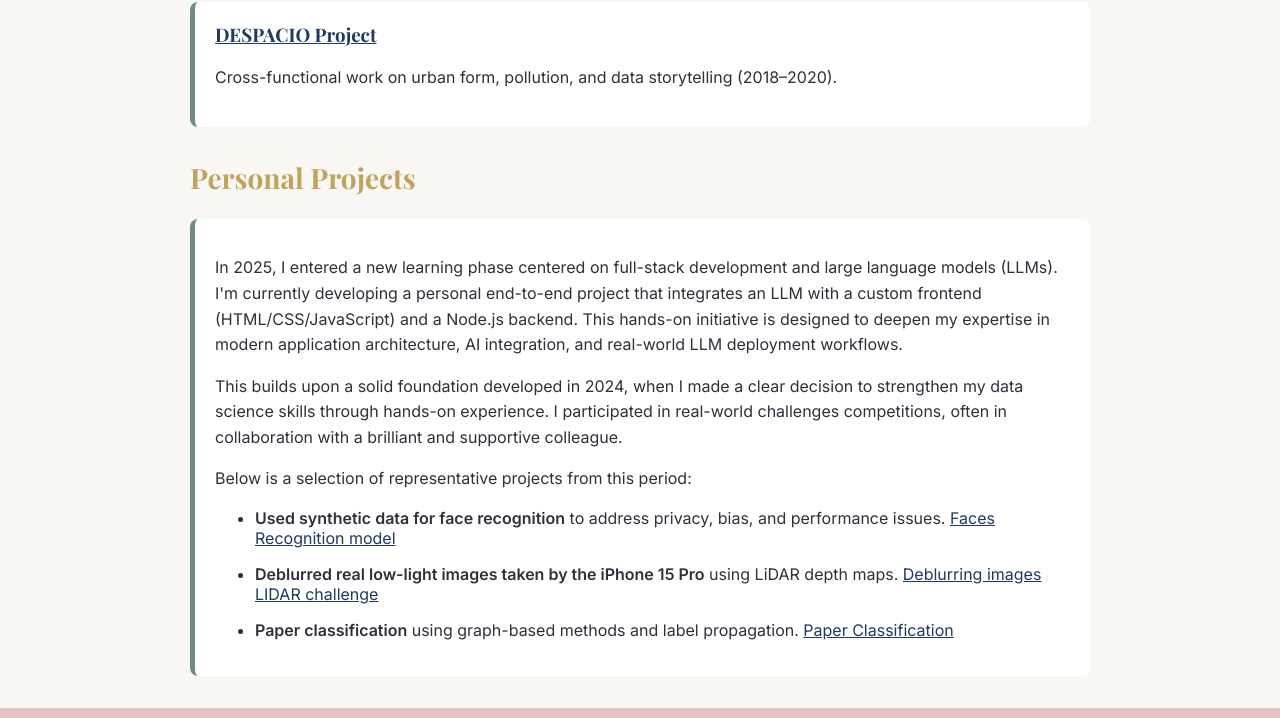
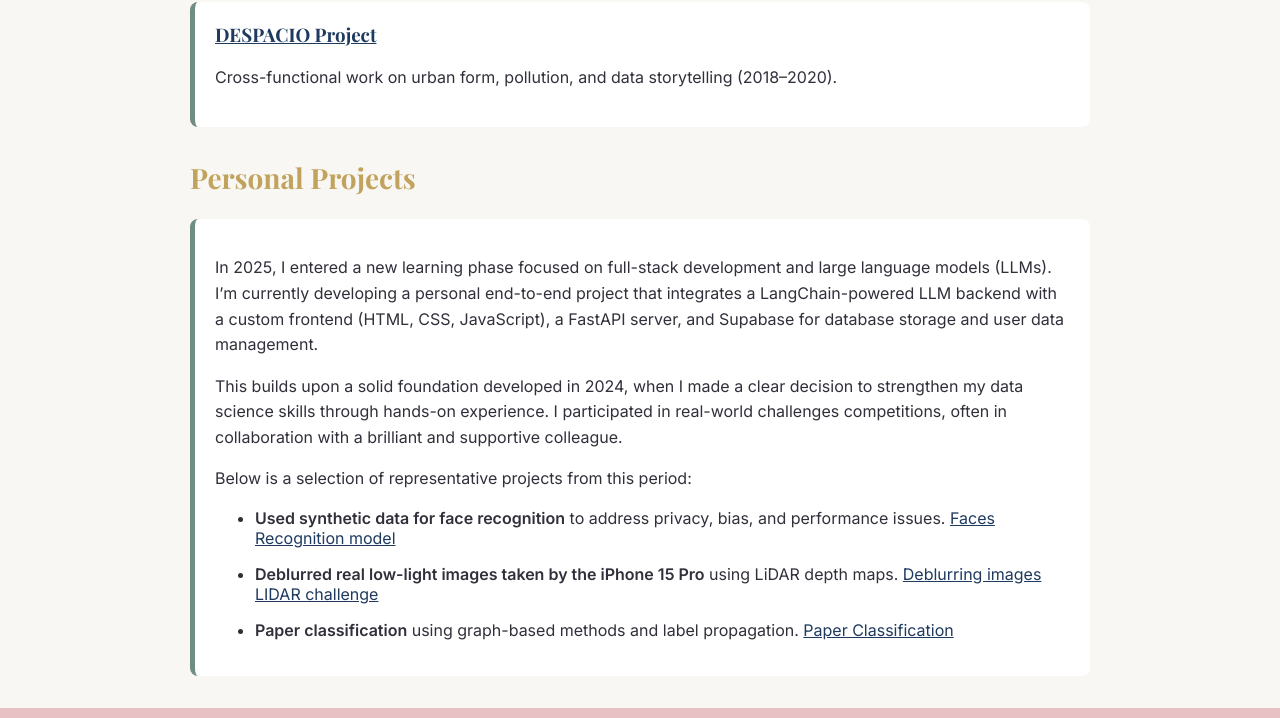
Before and after one commit to Agaisina/portfolio, a plain HTML site: page work.html in a window 1280 px wide. Shown: the part 1731-2449 px from the top of the page. Drawn offline with nearby package versions, Linux system fonts and the light colour scheme.

Commit message:
Currently learning

```diff
--- a/work.html
+++ b/work.html
@@ -72,7 +72,7 @@
       <h2>Personal Projects</h2>
       <div class="card">
         <p>
-          In 2025, I entered a new learning phase centered on full-stack development and large language models (LLMs). I'm currently developing a personal end-to-end project that integrates an LLM with a custom frontend (HTML/CSS/JavaScript) and a Node.js backend. This hands-on initiative is designed to deepen my expertise in modern application architecture, AI integration, and real-world LLM deployment workflows.
+          In 2025, I entered a new learning phase focused on full-stack development and large language models (LLMs). I’m currently developing a personal end-to-end project that integrates a LangChain-powered LLM backend with a custom frontend (HTML, CSS, JavaScript), a FastAPI server, and Supabase for database storage and user data management.
         </p>
         <p>
           This builds upon a solid foundation developed in 2024, when I made a clear decision to strengthen my data science skills through hands-on experience. I participated in real-world challenges competitions, often in collaboration with a brilliant and supportive colleague.
```
Also changed, not shown: skills.html (+1 -1 lines).
